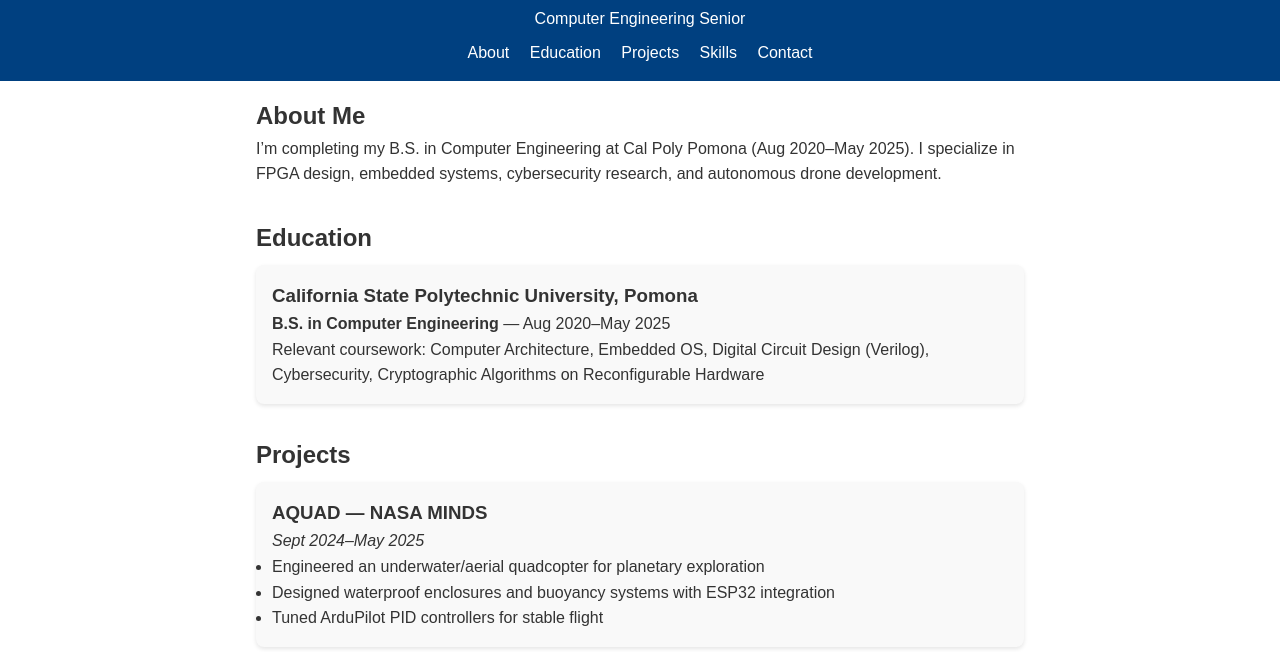
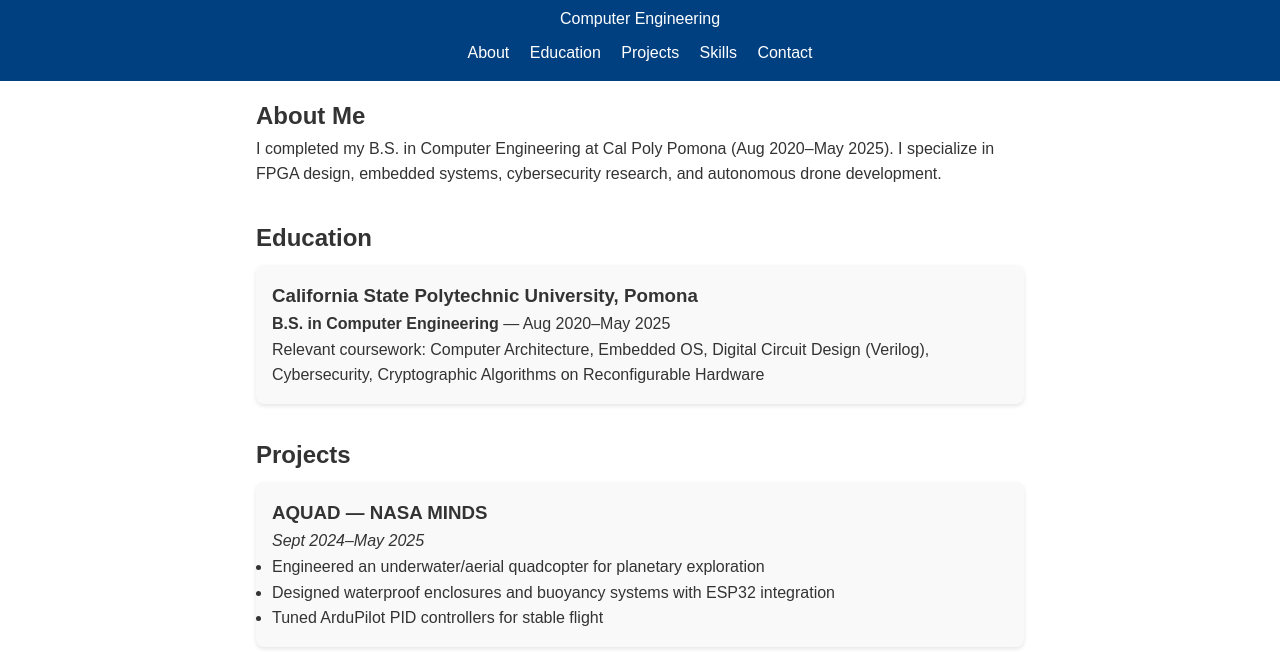
Before and after one commit to Vtempst/Vtempst.github.io, a plain HTML site: page index.html in a window 1280 px wide. Shown: the part 61-713 px from the top of the page. Drawn offline with Linux system fonts and the light colour scheme.

Commit message:
Update index.html

```diff
--- a/index.html
+++ b/index.html
@@ -10,7 +10,7 @@
 <body>
   <header>
     <h1>Gil Gandionco</h1>
-    <p>Computer Engineering Senior</p>
+    <p>Computer Engineering</p>
     <nav>
       <a href="#about">About</a>
       <a href="#education">Education</a>
@@ -24,7 +24,7 @@
     <section id="about">
       <h2>About Me</h2>
       <p>
-        I’m completing my B.S. in Computer Engineering at Cal Poly Pomona (Aug 2020–May 2025). I specialize in
+        I completed my B.S. in Computer Engineering at Cal Poly Pomona (Aug 2020–May 2025). I specialize in
         FPGA design, embedded systems, cybersecurity research, and autonomous drone development.
       </p>
     </section>
```
